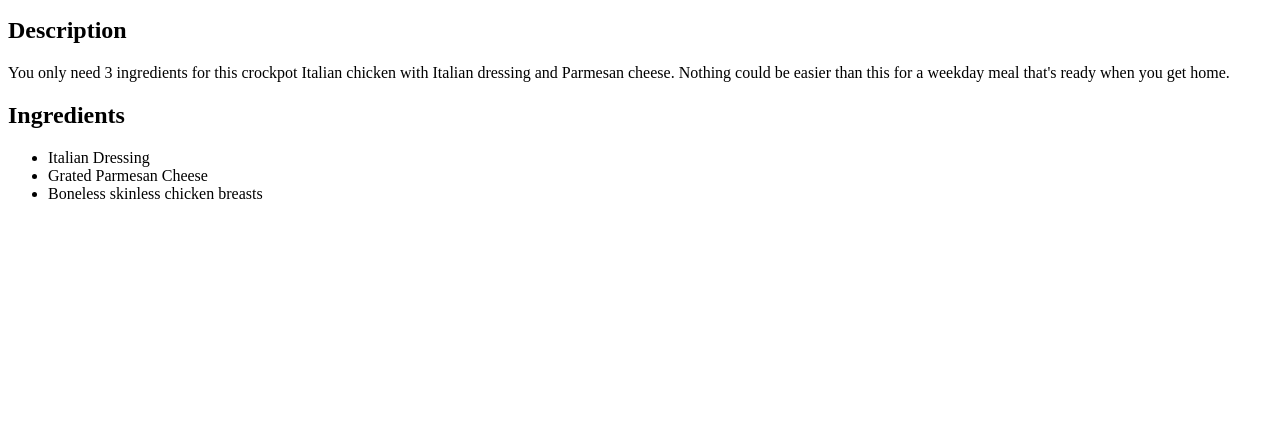
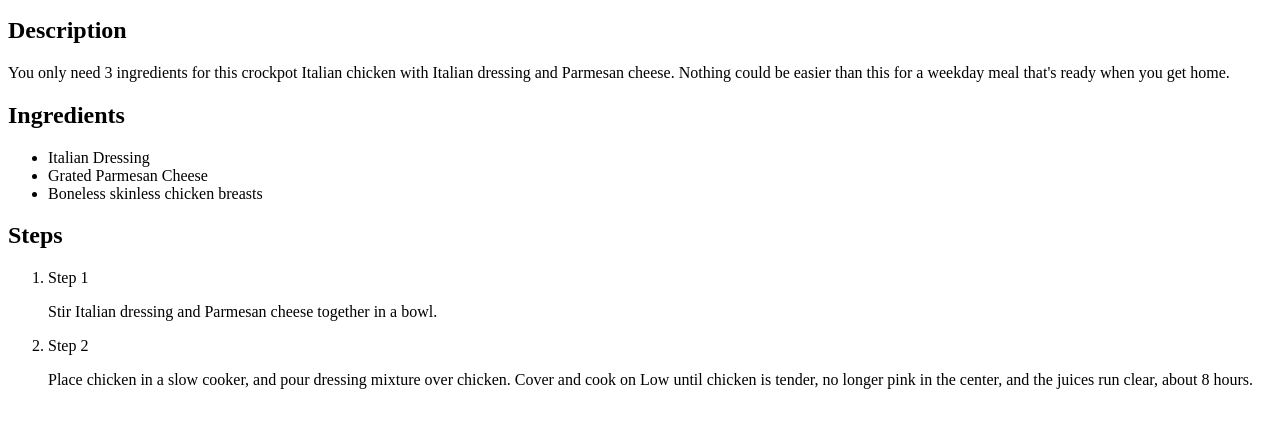
Before and after one commit to SasakaRoben/odin-recipes, a plain HTML site: page recipes/crockpot-italian-chicken.html in a window 1280 px wide. Shown: the part 101-528 px from the top of the page. Drawn offline with Linux system fonts and the light colour scheme.

Commit message:
Crockpot italian chicken making steps
Added a 2 step method of making crockpot italian chicken

```diff
--- a/recipes/crockpot-italian-chicken.html
+++ b/recipes/crockpot-italian-chicken.html
@@ -8,15 +8,30 @@
 <body>
     <h1>Crockpot Italian Chicken Recipe</h1>
     <img src="../images/crockpot-italian-chicken.png" alt="an image of ready made crockpot italian chicken">
+
     <h2>Description</h2>
     <p>
         You only need 3 ingredients for this crockpot Italian chicken with Italian dressing and Parmesan cheese. Nothing could be easier than this for a weekday meal that's ready when you get home.
     </p>
+
     <h2>Ingredients</h2>
     <ul>
         <li>Italian Dressing</li>
         <li>Grated Parmesan Cheese</li>
         <li>Boneless skinless chicken breasts</li>
     </ul>
+
+    <h2>Steps</h2>
+    <ol>
+        <li>Step 1</li>
+        <p>
+            Stir Italian dressing and Parmesan cheese together in a bowl.
+        </p>
+
+        <li>Step 2</li>
+        <p>
+            Place chicken in a slow cooker, and pour dressing mixture over chicken. Cover and cook on Low until chicken is tender, no longer pink in the center, and the juices run clear, about 8 hours.
+        </p>
+    </ol>
 </body>
 </html>
```
